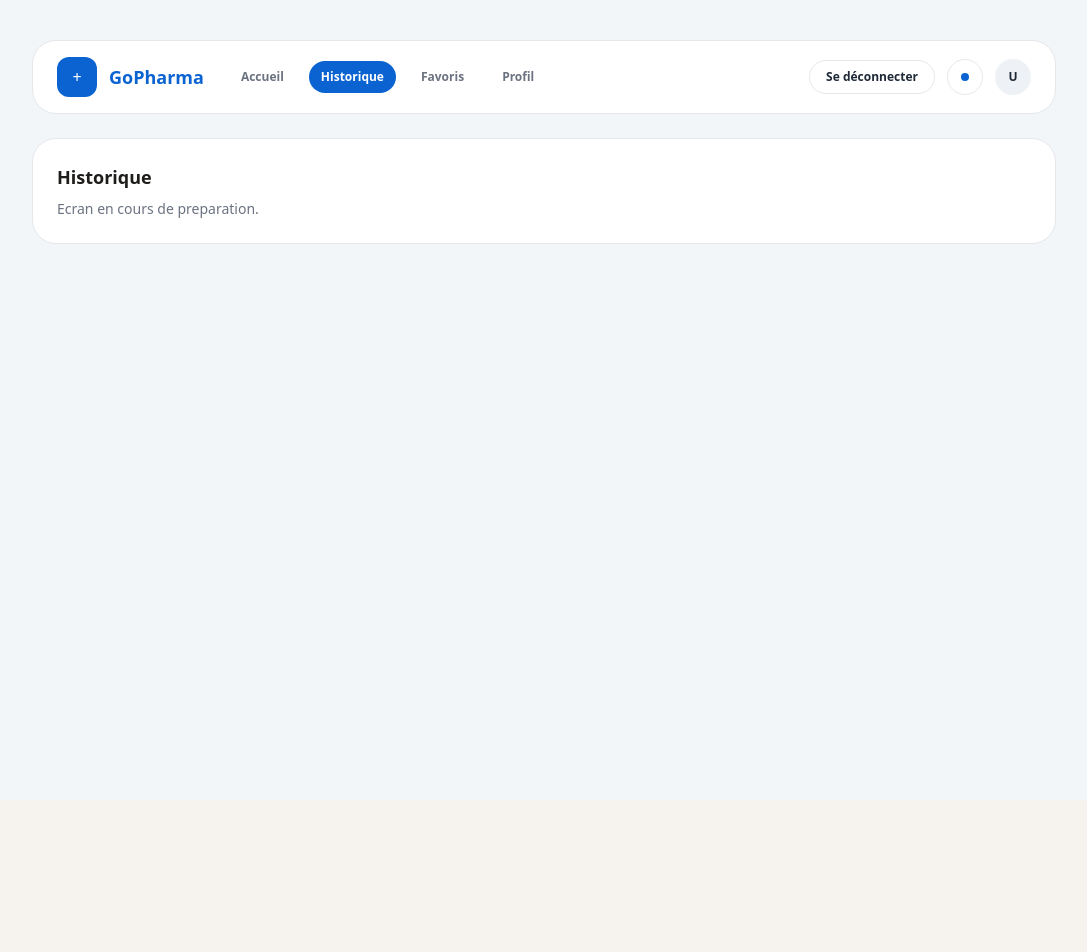
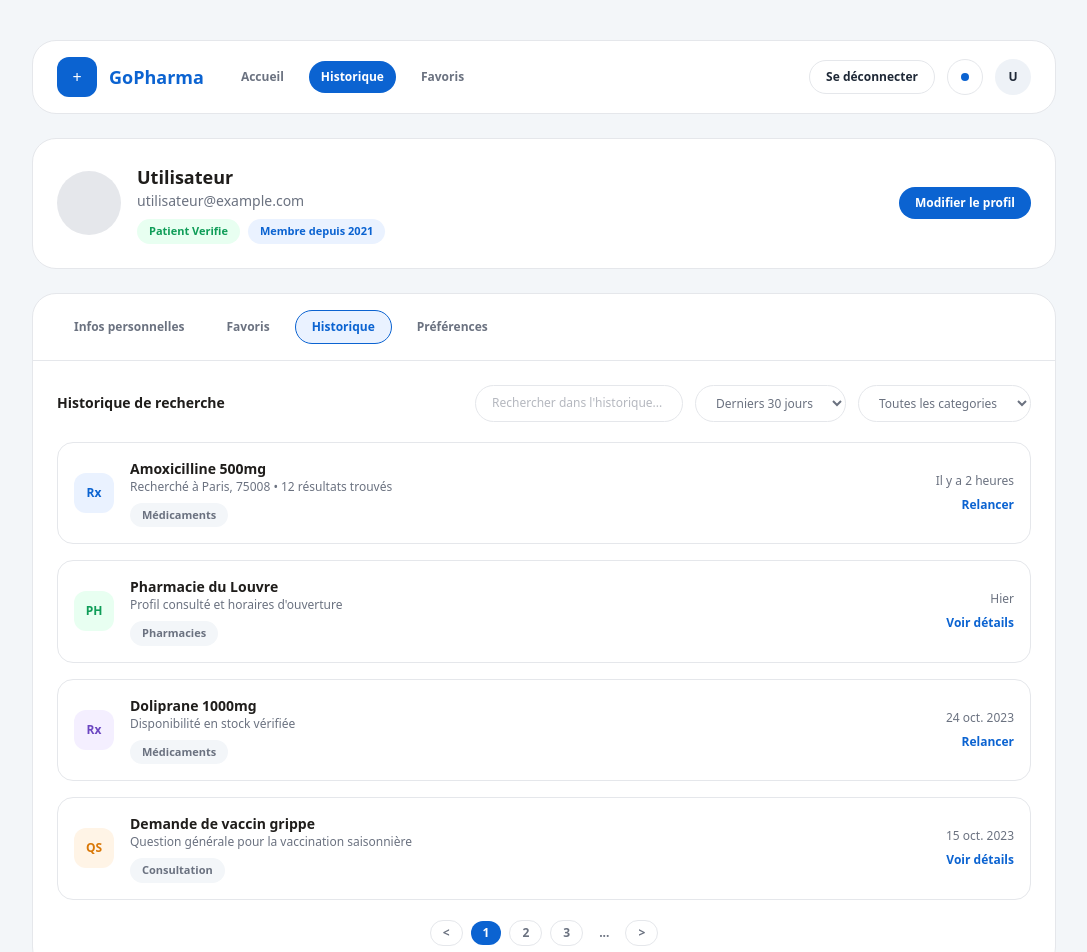
Before and after one commit to ai-embed/gopharma, a Next.js app: page /history in a window 1280 px wide. Shown: the top 952 px of the page, without its empty margins (96-1183 px from the left). Before the commit the page ends 800 px from the top, so only its background shows below. Built offline with nearby package versions, Linux system fonts and the light colour scheme; no server answers.

Commit message:
feat: complete profile and navigation updates

```diff
--- a/src/app/history/page.tsx
+++ b/src/app/history/page.tsx
@@ -1,17 +1,173 @@
 "use client";
 
 import { TopNav } from "@/components/TopNav";
+import { useUser } from "@/lib/useUser";
 
 export default function HistoryPage() {
+  const { user } = useUser();
+
+  const displayName = user
+    ? `${user.firstName ?? ""} ${user.lastName ?? ""}`.trim() || "Utilisateur"
+    : "Utilisateur";
+  const email = user?.email ?? "utilisateur@example.com";
+
+  const historyItems = [
+    {
+      title: "Amoxicilline 500mg",
+      subtitle: "Recherché à Paris, 75008 • 12 résultats trouvés",
+      time: "Il y a 2 heures",
+      category: "Médicaments",
+      action: "Relancer",
+      icon: "Rx",
+      tone: "bg-[#EAF2FF] text-[#0B63D1]",
+    },
+    {
+      title: "Pharmacie du Louvre",
+      subtitle: "Profil consulté et horaires d'ouverture",
+      time: "Hier",
+      category: "Pharmacies",
+      action: "Voir détails",
+      icon: "PH",
+      tone: "bg-[#E8FFF1] text-[#0F9D58]",
+    },
+    {
+      title: "Doliprane 1000mg",
+      subtitle: "Disponibilité en stock vérifiée",
+      time: "24 oct. 2023",
+      category: "Médicaments",
+      action: "Relancer",
+      icon: "Rx",
+      tone: "bg-[#F4EFFF] text-[#6B46C1]",
+    },
+    {
+      title: "Demande de vaccin grippe",
+      subtitle: "Question générale pour la vaccination saisonnière",
+      time: "15 oct. 2023",
+      category: "Consultation",
+      action: "Voir détails",
+      icon: "QS",
+      tone: "bg-[#FFF4E6] text-[#D97706]",
+    },
+  ];
+
   return (
     <div className="min-h-screen bg-[#F3F6F9] px-6 py-10 text-[#1F1D1B]">
       <div className="mx-auto max-w-5xl space-y-6">
         <TopNav />
+
         <div className="rounded-3xl border border-[#E5E7EB] bg-white p-6">
-          <h1 className="text-lg font-semibold">Historique</h1>
-          <p className="mt-2 text-sm text-[#6B7280]">
-            Ecran en cours de preparation.
-          </p>
+          <div className="flex flex-wrap items-center justify-between gap-6">
+            <div className="flex items-center gap-4">
+              <div className="relative h-16 w-16 overflow-hidden rounded-full bg-[#E5E7EB]" />
+              <div>
+                <h1 className="text-lg font-semibold">{displayName}</h1>
+                <p className="text-sm text-[#6B7280]">{email}</p>
+                <div className="mt-2 flex flex-wrap gap-2 text-[11px] font-semibold">
+                  <span className="rounded-full bg-[#E8FFF1] px-3 py-1 text-[#0F9D58]">
+                    Patient Verifie
+                  </span>
+                  <span className="rounded-full bg-[#EAF2FF] px-3 py-1 text-[#0B63D1]">
+                    Membre depuis 2021
+                  </span>
+                </div>
+              </div>
+            </div>
+            <button
+              type="button"
+              className="rounded-full bg-[#0B63D1] px-4 py-2 text-xs font-semibold text-white"
+            >
+              Modifier le profil
+            </button>
+          </div>
+        </div>
+
+        <div className="rounded-3xl border border-[#E5E7EB] bg-white">
+          <div className="flex flex-wrap gap-2 border-b border-[#E5E7EB] px-6 py-4 text-xs font-semibold text-[#6B7280]">
+            <button className="rounded-full border border-transparent px-4 py-2">
+              Infos personnelles
+            </button>
+            <button className="rounded-full border border-transparent px-4 py-2">
+              Favoris
+            </button>
+            <button className="rounded-full border border-[#0B63D1] bg-[#EAF2FF] px-4 py-2 text-[#0B63D1]">
+              Historique
+            </button>
+            <button className="rounded-full border border-transparent px-4 py-2">
+              Préférences
+            </button>
+          </div>
+
+          <div className="space-y-5 px-6 py-6">
+            <div className="flex flex-wrap items-center justify-between gap-4">
+              <h2 className="text-sm font-semibold">Historique de recherche</h2>
+              <div className="flex flex-wrap gap-3">
+                <input
+                  placeholder="Rechercher dans l'historique..."
+                  className="rounded-full border border-[#E5E7EB] px-4 py-2 text-xs text-[#6B7280]"
+                />
+                <select className="rounded-full border border-[#E5E7EB] px-4 py-2 text-xs text-[#6B7280]">
+                  <option>Derniers 30 jours</option>
+                  <option>7 derniers jours</option>
+                  <option>Cette annee</option>
+                </select>
+                <select className="rounded-full border border-[#E5E7EB] px-4 py-2 text-xs text-[#6B7280]">
+                  <option>Toutes les categories</option>
+                  <option>Medicaments</option>
+                  <option>Pharmacies</option>
+                  <option>Consultation</option>
+                </select>
+              </div>
+            </div>
+
+            <div className="space-y-4">
+              {historyItems.map((item) => (
+                <div
+                  key={item.title}
+                  className="flex flex-wrap items-center justify-between gap-4 rounded-2xl border border-[#E5E7EB] px-4 py-4"
+                >
+                  <div className="flex items-center gap-4">
+                    <div
+                      className={`flex h-10 w-10 items-center justify-center rounded-xl text-xs font-semibold ${item.tone}`}
+                    >
+                      {item.icon}
+                    </div>
+                    <div>
+                      <h3 className="text-sm font-semibold">{item.title}</h3>
+                      <p className="text-xs text-[#6B7280]">{item.subtitle}</p>
+                      <span className="mt-2 inline-block rounded-full bg-[#F3F6F9] px-3 py-1 text-[11px] font-semibold text-[#6B7280]">
+                        {item.category}
+                      </span>
+                    </div>
+                  </div>
+                  <div className="text-right text-xs text-[#6B7280]">
+                    <div>{item.time}</div>
+                    <button className="mt-2 text-xs font-semibold text-[#0B63D1]">
+                      {item.action}
+                    </button>
+                  </div>
+                </div>
+              ))}
+            </div>
+
+            <div className="flex items-center justify-center gap-2 text-xs font-semibold text-[#6B7280]">
+              <button className="rounded-full border border-[#E5E7EB] px-3 py-1">
+                {"<"}
+              </button>
+              <button className="rounded-full bg-[#0B63D1] px-3 py-1 text-white">
+                1
+              </button>
+              <button className="rounded-full border border-[#E5E7EB] px-3 py-1">
+                2
+              </button>
+              <button className="rounded-full border border-[#E5E7EB] px-3 py-1">
+                3
+              </button>
+              <span className="px-2">...</span>
+              <button className="rounded-full border border-[#E5E7EB] px-3 py-1">
+                {">"}
+              </button>
+            </div>
+          </div>
         </div>
       </div>
     </div>
--- a/src/app/profile/page.tsx
+++ b/src/app/profile/page.tsx
@@ -26,6 +26,14 @@ export default function ProfilePage() {
               <div>
                 <h1 className="text-lg font-semibold">{displayName}</h1>
                 <p className="text-sm text-[#6B7280]">{email}</p>
+                <div className="mt-2 flex flex-wrap gap-2 text-[11px] font-semibold">
+                  <span className="rounded-full bg-[#E8FFF1] px-3 py-1 text-[#0F9D58]">
+                    Patient Verifie
+                  </span>
+                  <span className="rounded-full bg-[#EAF2FF] px-3 py-1 text-[#0B63D1]">
+                    Membre depuis 2021
+                  </span>
+                </div>
               </div>
             </div>
             <button
--- a/src/components/TopNav.tsx
+++ b/src/components/TopNav.tsx
@@ -19,7 +19,6 @@ export function TopNav() {
     { href: "/search", label: "Accueil" },
     { href: "/history", label: "Historique" },
     { href: "/favorites", label: "Favoris" },
-    { href: "/profile", label: "Profil" },
   ];
 
   const initials = user
@@ -69,9 +68,12 @@ export function TopNav() {
         >
           <span className="h-2 w-2 rounded-full bg-[#0B63D1]" />
         </button>
-        <div className="flex h-9 w-9 items-center justify-center rounded-full bg-[#EEF2F7] text-xs font-semibold text-[#1F2937]">
+        <Link
+          href="/profile"
+          className="flex h-9 w-9 items-center justify-center rounded-full bg-[#EEF2F7] text-xs font-semibold text-[#1F2937]"
+        >
           {loading ? "..." : initials || "U"}
-        </div>
+        </Link>
       </div>
     </header>
   );
```
